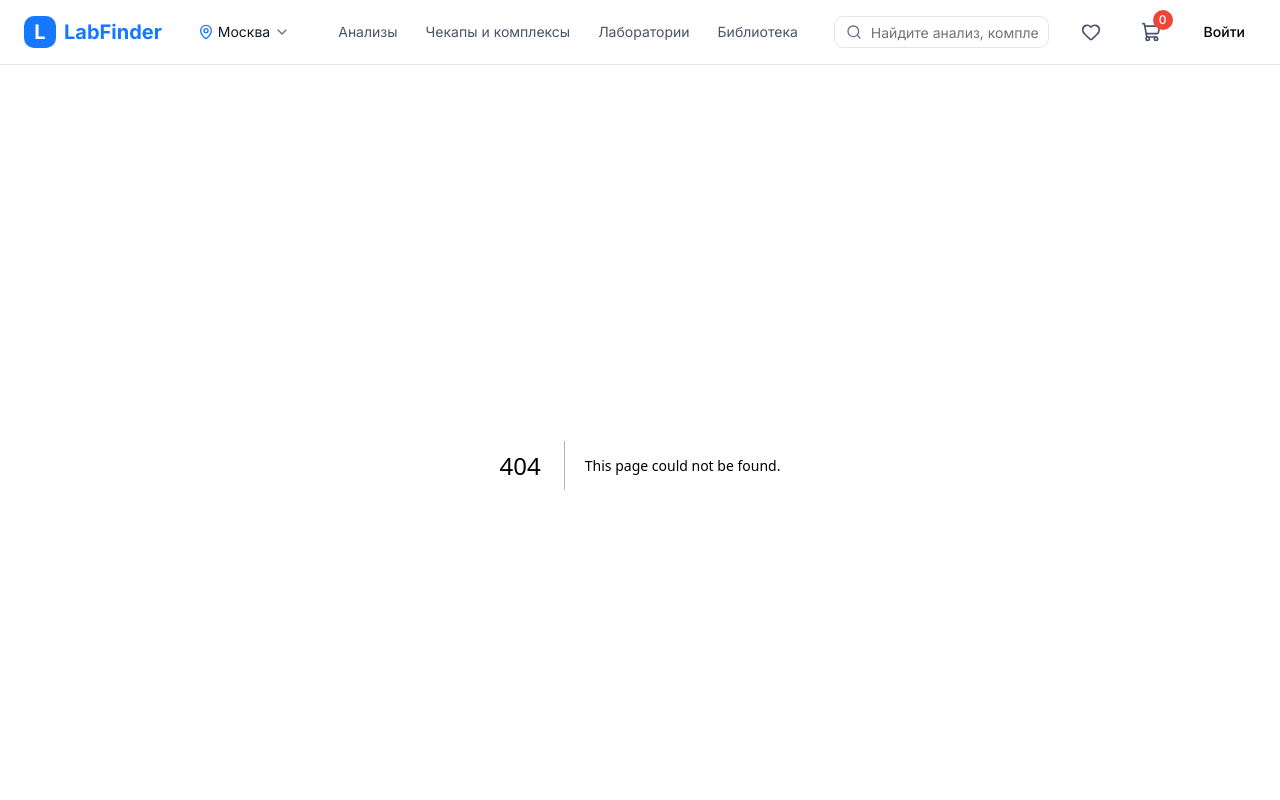
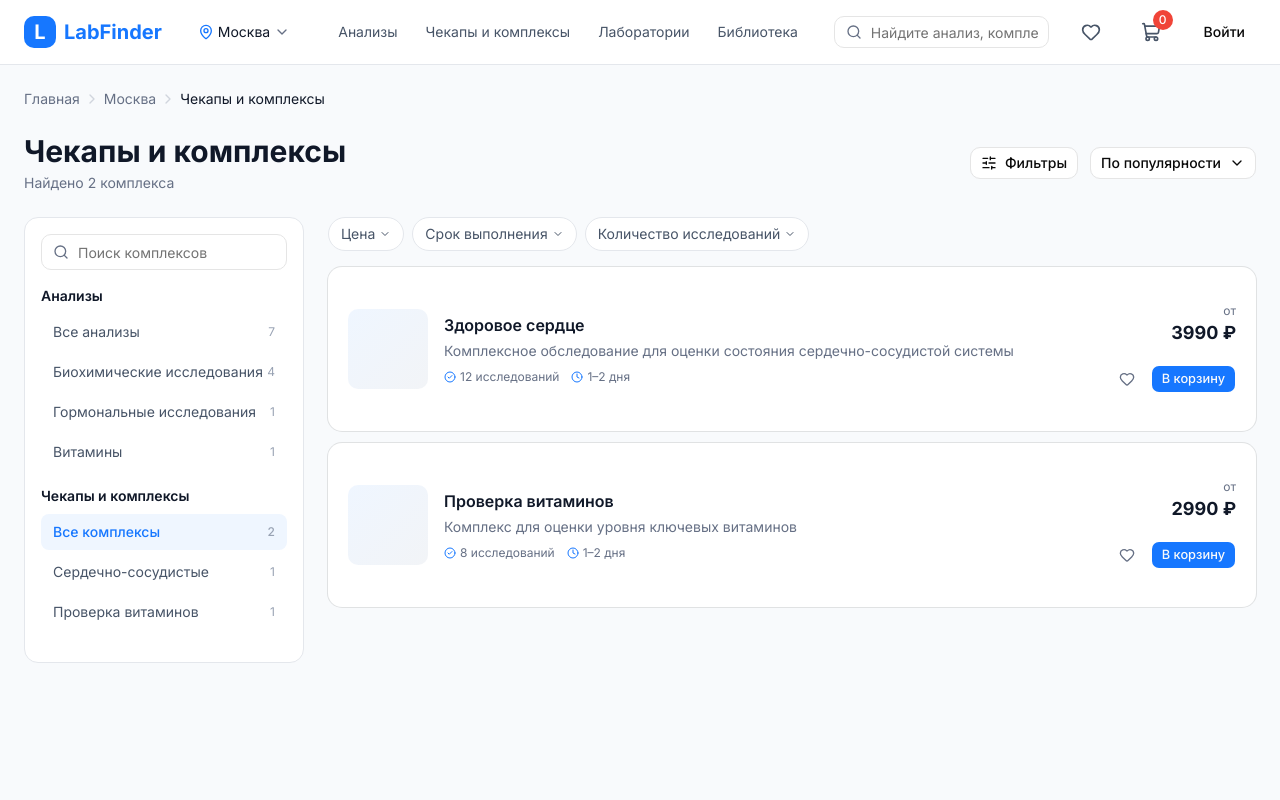
Before and after one commit to batkovich75alex/-labfinder, a Next.js app: page /complexes in a window 1280 px wide. Before the commit this address had no page. Shown: the top 800 px of the page. Built offline with nearby package versions, Linux system fonts and the light colour scheme.

Commit message:
add: complexes list page
Co-authored-by: Cursor <cursoragent@cursor.com>

```diff
--- /dev/null
+++ b/app/complexes/page.tsx
@@ -0,0 +1,240 @@
+"use client";
+
+import { useState } from "react";
+import Link from "next/link";
+import {
+  Search,
+  SlidersHorizontal,
+  ChevronDown,
+  Clock,
+  Heart,
+  ShoppingCart,
+  CheckCircle2,
+} from "lucide-react";
+import { Button } from "@/components/ui/button";
+import { Input } from "@/components/ui/input";
+import { Badge } from "@/components/ui/badge";
+import { Card, CardContent } from "@/components/ui/card";
+import { Breadcrumbs } from "@/components/layout/Breadcrumbs";
+import { complexes } from "@/data/mock";
+
+const categories = [
+  {
+    title: "Анализы",
+    items: [
+      { label: "Все анализы", count: 7 },
+      { label: "Биохимические исследования", count: 4 },
+      { label: "Гормональные исследования", count: 1 },
+      { label: "Витамины", count: 1 },
+    ],
+  },
+  {
+    title: "Чекапы и комплексы",
+    items: [
+      { label: "Все комплексы", count: 2, active: true },
+      { label: "Сердечно-сосудистые", count: 1 },
+      { label: "Проверка витаминов", count: 1 },
+    ],
+  },
+];
+
+const sortOptions = ["По популярности", "По цене", "По сроку", "По алфавиту"];
+
+export default function ComplexesPage() {
+  const [sortOpen, setSortOpen] = useState(false);
+  const [selectedSort, setSelectedSort] = useState("По популярности");
+  const [cart, setCart] = useState<string[]>([]);
+
+  const toggleCart = (id: string) => {
+    setCart((prev) =>
+      prev.includes(id) ? prev.filter((x) => x !== id) : [...prev, id]
+    );
+  };
+
+  return (
+    <main className="bg-[#F8FAFC] min-h-screen">
+      <div className="mx-auto max-w-[1280px] px-6 py-6">
+        <Breadcrumbs
+          items={[
+            { label: "Главная", href: "/" },
+            { label: "Москва", href: "/?city=msk" },
+            { label: "Чекапы и комплексы" },
+          ]}
+        />
+
+        <div className="mt-6 flex flex-col gap-4 md:flex-row md:items-center md:justify-between">
+          <div>
+            <h1 className="text-3xl font-bold text-[#101828]">
+              Чекапы и комплексы
+            </h1>
+            <p className="mt-1 text-sm text-[#667085]">
+              Найдено {complexes.length} комплекса
+            </p>
+          </div>
+
+          <div className="flex items-center gap-3">
+            <Button variant="outline" className="gap-2">
+              <SlidersHorizontal className="h-4 w-4" />
+              Фильтры
+            </Button>
+
+            <div className="relative">
+              <Button
+                variant="outline"
+                className="gap-2"
+                onClick={() => setSortOpen(!sortOpen)}
+              >
+                {selectedSort}
+                <ChevronDown className="h-4 w-4" />
+              </Button>
+
+              {sortOpen && (
+                <div className="absolute right-0 top-full z-10 mt-1 w-48 rounded-lg border border-[#E4E7EC] bg-white py-1 shadow-md">
+                  {sortOptions.map((option) => (
+                    <button
+                      key={option}
+                      className={`block w-full px-3 py-2 text-left text-sm hover:bg-[#F2F4F7] ${
+                        selectedSort === option
+                          ? "text-[#1677FF]"
+                          : "text-[#101828]"
+                      }`}
+                      onClick={() => {
+                        setSelectedSort(option);
+                        setSortOpen(false);
+                      }}
+                    >
+                      {option}
+                    </button>
+                  ))}
+                </div>
+              )}
+            </div>
+          </div>
+        </div>
+
+        <div className="mt-6 grid grid-cols-1 gap-6 lg:grid-cols-[280px_1fr]">
+          {/* САЙДБАР */}
+          <aside className="hidden lg:block">
+            <div className="rounded-xl border border-[#E4E7EC] bg-white p-4">
+              <div className="relative mb-4">
+                <Search className="absolute left-3 top-1/2 h-4 w-4 -translate-y-1/2 text-[#667085]" />
+                <Input
+                  placeholder="Поиск комплексов"
+                  className="pl-9 h-9 text-sm"
+                />
+              </div>
+
+              {categories.map((cat) => (
+                <div key={cat.title} className="mb-4">
+                  <div className="mb-2 text-sm font-semibold text-[#101828]">
+                    {cat.title}
+                  </div>
+                  <ul className="space-y-1">
+                    {cat.items.map((item) => (
+                      <li key={item.label}>
+                        <button
+                          className={`flex w-full items-center justify-between rounded-md px-3 py-2 text-sm ${
+                            item.active
+                              ? "bg-[#EFF6FF] text-[#1677FF] font-medium"
+                              : "text-[#475467] hover:bg-[#F2F4F7]"
+                          }`}
+                        >
+                          <span>{item.label}</span>
+                          <span className="text-xs text-[#98A2B3]">
+                            {item.count}
+                          </span>
+                        </button>
+                      </li>
+                    ))}
+                  </ul>
+                </div>
+              ))}
+            </div>
+          </aside>
+
+          {/* СПИСОК */}
+          <div>
+            <div className="mb-4 flex flex-wrap gap-2">
+              {["Цена", "Срок выполнения", "Количество исследований"].map(
+                (f) => (
+                  <button
+                    key={f}
+                    className="flex items-center gap-1 rounded-full border border-[#E4E7EC] bg-white px-3 py-1.5 text-sm text-[#475467] hover:border-[#1677FF] hover:text-[#1677FF]"
+                  >
+                    {f}
+                    <ChevronDown className="h-3 w-3" />
+                  </button>
+                )
+              )}
+            </div>
+
+            <div className="space-y-3">
+              {complexes.map((c) => {
+                const inCart = cart.includes(c.id);
+
+                return (
+                  <Card
+                    key={c.id}
+                    className="border-[#E4E7EC] transition hover:shadow-md"
+                  >
+                    <CardContent className="flex flex-col gap-4 p-5 md:flex-row md:items-center">
+                      <div className="h-20 w-20 flex-shrink-0 rounded-lg bg-gradient-to-br from-[#EFF6FF] to-[#F2F4F7]" />
+
+                      <div className="flex-1">
+                        <Link
+                          href={`/complexes/${c.slug}`}
+                          className="text-base font-semibold text-[#101828] hover:text-[#1677FF]"
+                        >
+                          {c.name}
+                        </Link>
+                        <p className="mt-1 line-clamp-2 text-sm text-[#667085]">
+                          {c.short}
+                        </p>
+                        <div className="mt-2 flex flex-wrap gap-3 text-xs text-[#667085]">
+                          <span className="flex items-center gap-1">
+                            <CheckCircle2 className="h-3 w-3 text-[#1677FF]" />
+                            {c.analysesCount} исследований
+                          </span>
+                          <span className="flex items-center gap-1">
+                            <Clock className="h-3 w-3 text-[#1677FF]" />
+                            {c.duration}
+                          </span>
+                        </div>
+                      </div>
+
+                      <div className="flex items-center gap-4 md:flex-col md:items-end">
+                        <div className="text-right">
+                          <div className="text-xs text-[#667085]">от</div>
+                          <div className="text-lg font-bold text-[#101828]">
+                            {c.priceFrom} ₽
+                          </div>
+                        </div>
+
+                        <div className="flex items-center gap-2">
+                          <button className="rounded-md p-2 text-[#667085] hover:bg-[#F2F4F7]">
+                            <Heart className="h-4 w-4" />
+                          </button>
+                          <Button
+                            size="sm"
+                            className={
+                              inCart
+                                ? "bg-[#12B76A] hover:bg-[#0E9B58]"
+                                : "bg-[#1677FF] hover:bg-[#0969E8]"
+                            }
+                            onClick={() => toggleCart(c.id)}
+                          >
+                            {inCart ? "В корзине" : "В корзину"}
+                          </Button>
+                        </div>
+                      </div>
+                    </CardContent>
+                  </Card>
+                );
+              })}
+            </div>
+          </div>
+        </div>
+      </div>
+    </main>
+  );
+}
```
